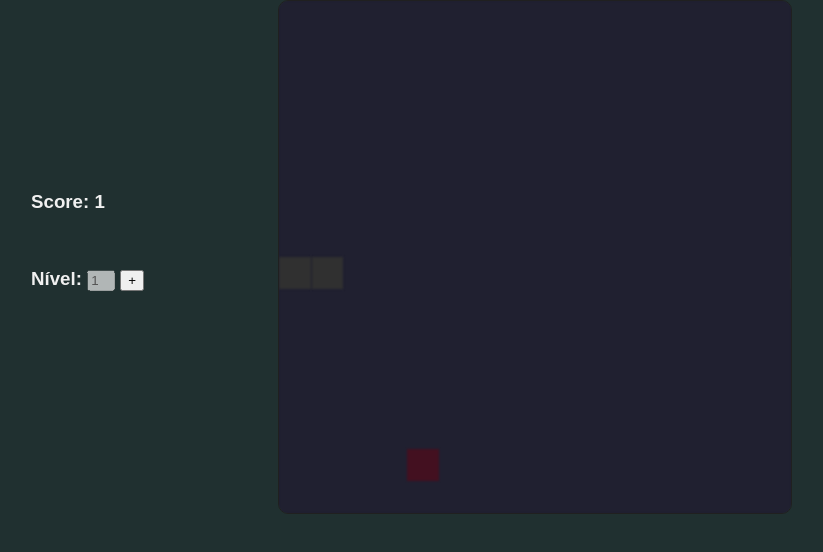
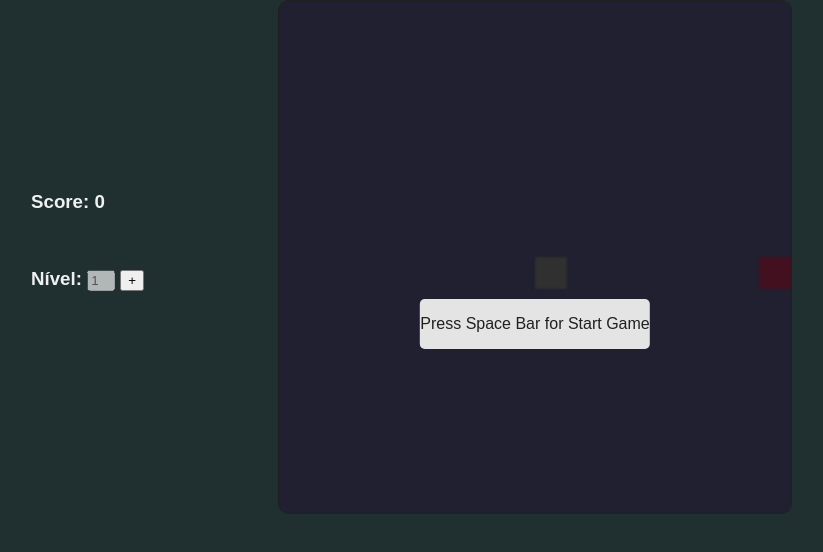
Before and after one commit to GiovaneRobertiTafine/snake-game, a plain HTML site: page index.html in a window 1280 px wide. Shown: the part 76-628 px from the top of the page, without its empty margins (105-928 px from the left). Drawn offline with Linux system fonts and the light colour scheme.

Commit message:
Add Start Game

```diff
--- a/index.html
+++ b/index.html
@@ -19,6 +19,9 @@
                     <button onclick="levelUp()" name="buttonLevel"></button>
                 </h3>
             </div>
+            <div id="startGame">
+                Press Space Bar for Start Game
+            </div>
 
             <div id="game">
                 <h2>Snake Game</h2>
--- a/script.js
+++ b/script.js
@@ -21,6 +21,10 @@ let snake = [];
 
 // Pontos
 let score = 0;
+
+// Start Game
+let startGame = true;
+let jogo;
 
 snake[0] = {
     x: 8 * box,
@@ -63,6 +67,11 @@ function createFood() {
 document.addEventListener('keydown', update);
 
 function update(event) {
+    if (event.keyCode === 32) {
+        startGame = false;
+        direction = 'right';
+        document.querySelector("[id='startGame']").style.display = 'none';
+    }
     if (event.keyCode === 37 && direction !== 'right') direction = 'left';
     if (event.keyCode === 38 && direction !== 'down') direction = 'up';
     if (event.keyCode === 39 && direction !== 'left') direction = 'right';
@@ -71,6 +80,11 @@ function update(event) {
 
 // Iniciando o jogo
 function initialGame() {
+    createBG();
+    createSnake();
+    createFood();
+    if (startGame) return;
+
     // Verificando se o snake se chocou com o proprio corpo
     for (let i = 1; i < snake.length; i++) {
         if (snake[0].x === snake[i].x && snake[0].y === snake[i].y) {
@@ -113,10 +127,6 @@ function initialGame() {
     // Setando os novos valores do snake
     snake.unshift(newHead);
 
-    createBG();
-    createSnake();
-    createFood();
-
     // console.log(snake[0].x + ' / y: ' + snake[0].y);
 }
 
@@ -137,5 +147,4 @@ function levelUp() {
     jogo = setInterval(initialGame, levelGame);
 }
 
-// Verificando o jogo a cada segundo
-let jogo = setInterval(initialGame, levelGame);
+jogo = setInterval(initialGame, levelGame);
--- a/stylesheet.css
+++ b/stylesheet.css
@@ -37,3 +37,17 @@ canvas {
 #levelInput {
     width: 20px;
 }
+
+#startGame {
+    position: absolute;
+    text-align: center;
+    line-height: 50px;
+    width: 18%;
+    height: 50px;
+    background-color: #e4e4e4;
+    color: #202020;
+    border-radius: 5px;
+    top: 50%;
+    left: 50%;
+    transform: translate(-50%, -50%);
+}
```
